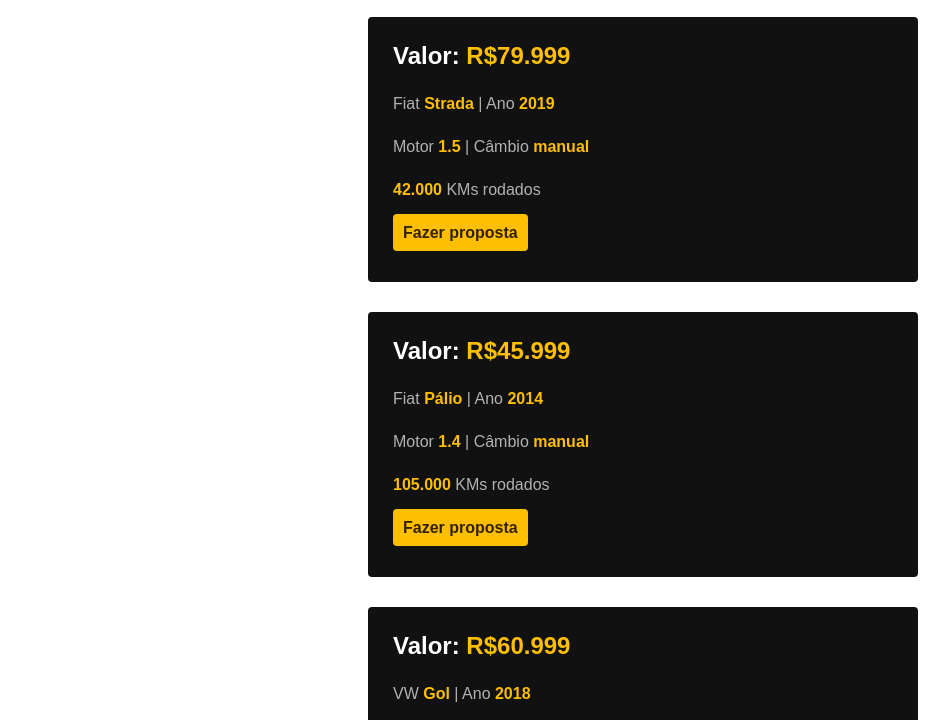
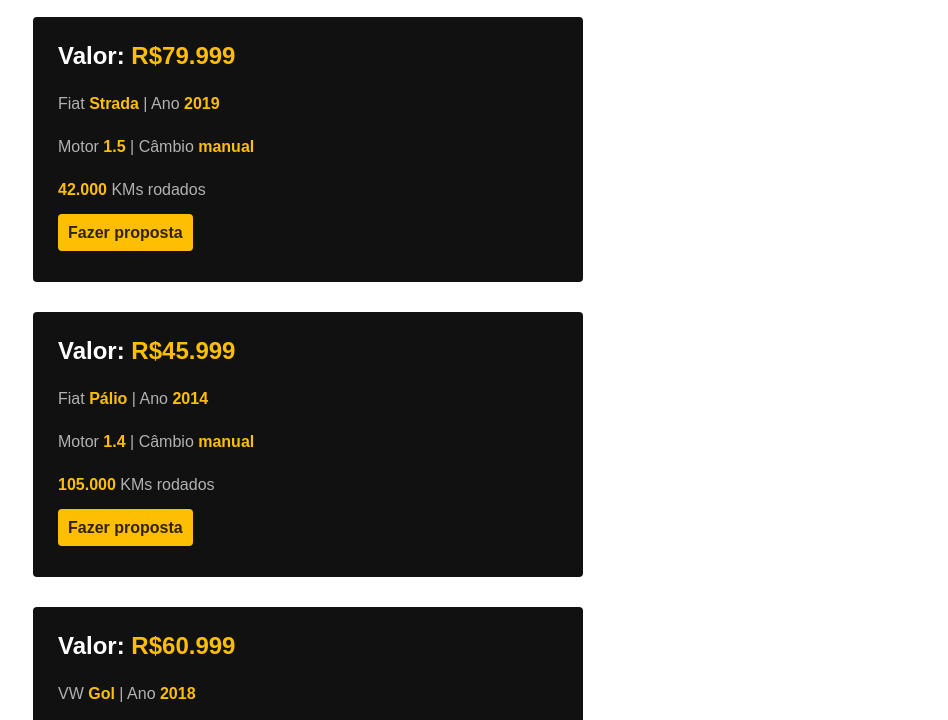
Before and after one commit to DarleneSouza/projeto_carro_a_venda, a plain HTML site: page index.html in a window 1280 px wide. Shown: the part 80-800 px from the top of the page, without its empty margins (332-1280 px from the left). Drawn offline with Linux system fonts and the light colour scheme.

Commit message:
centralizando o projeto

```diff
--- a/style.css
+++ b/style.css
@@ -6,6 +6,12 @@
 
 p{
     margin: 25px 0px;
+}
+
+body{
+    display: flex;
+    flex-direction: column;
+    align-items: center;
 }
 
 header{
@@ -22,8 +28,6 @@ section{
     border-radius: 4px;
     height: 215px;
     margin-bottom: 30px;
-    margin-left: 700px;
-
 }
 
 strong{
```
